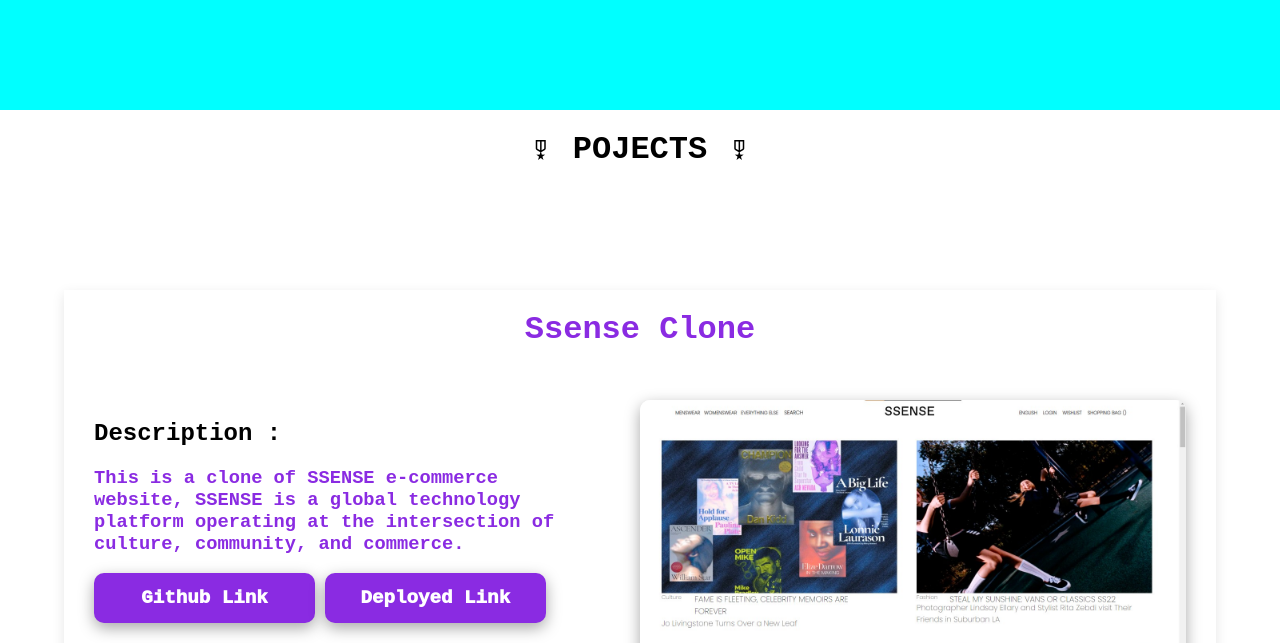
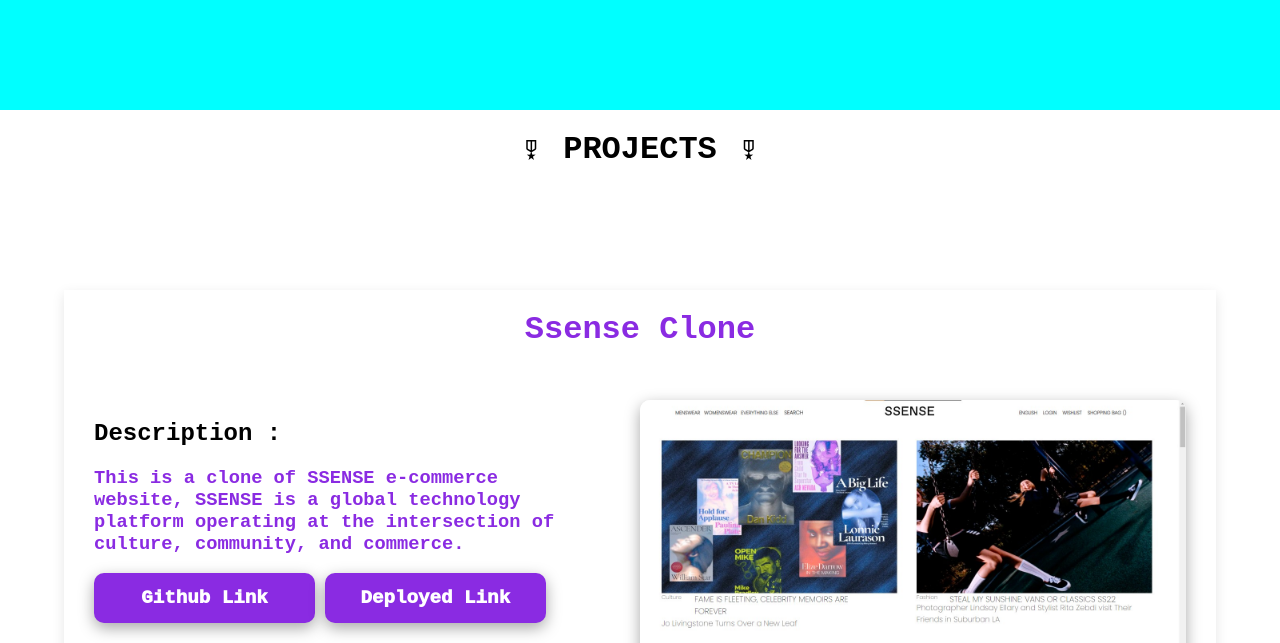
Before and after one commit to SaurabhPagrut/saurabh_portfolio, a plain HTML site: page index.html in a window 1280 px wide. Shown: the part 1940-2583 px from the top of the page. Drawn offline with nearby package versions, Linux system fonts and the light colour scheme.

Commit message:
spell check

```diff
--- a/Components/projects.js
+++ b/Components/projects.js
@@ -3,7 +3,7 @@
     <div class="heading"><span class="material-symbols-outlined">
             military_tech
         </span>
-        <h1>POJECTS</h1><span class="material-symbols-outlined">
+        <h1>PROJECTS</h1><span class="material-symbols-outlined">
             military_tech
         </span>
     </div>
```
Also changed, not shown: index.html (+0 -1 lines).
